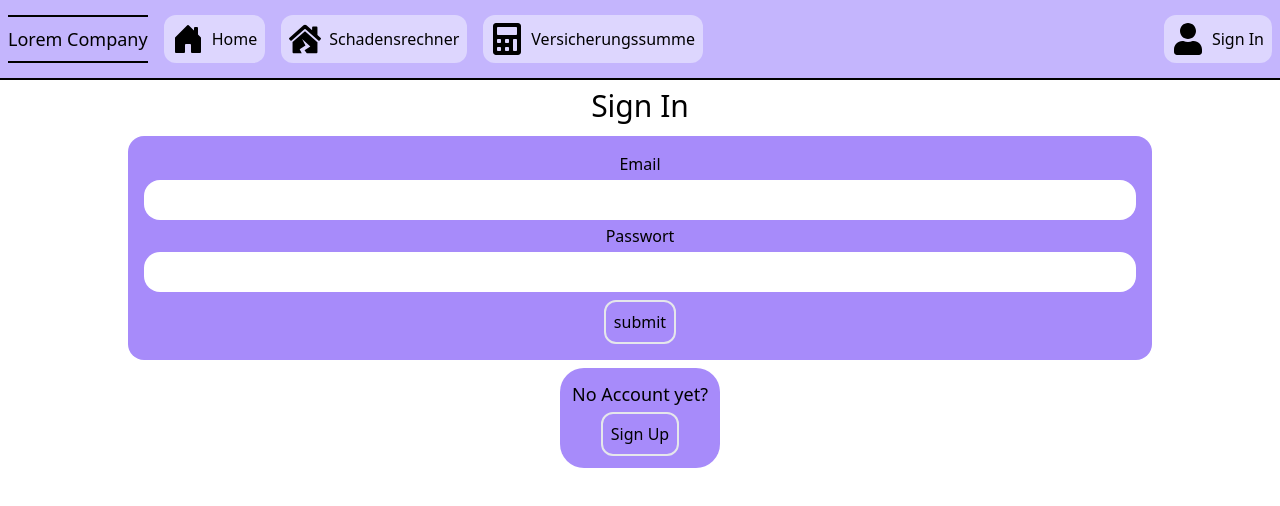
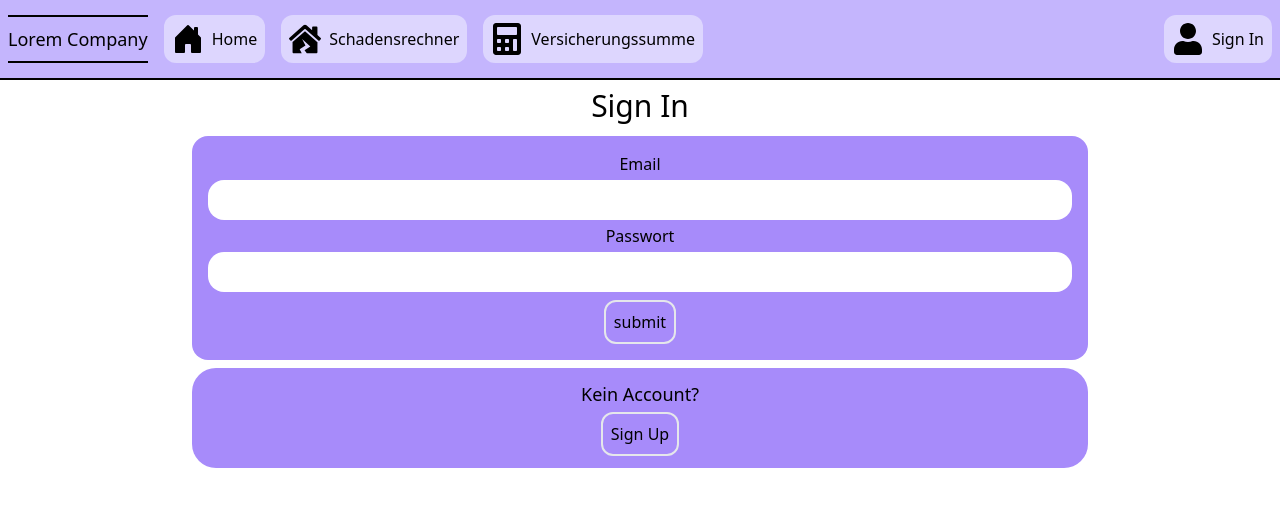
Before and after one commit to Jelenal1/Versicherungsrechner_bbw, a React (Vite) app in the folder calculator_app/: page /signin in a window 1280 px wide. Shown: the top 506 px of the page. Built offline with nearby package versions, Linux system fonts and the light colour scheme; no server answers.

Commit message:
I edited the styling

```diff
--- a/calculator_app/src/components/Login.jsx
+++ b/calculator_app/src/components/Login.jsx
@@ -5,7 +5,7 @@ import { useNavigate } from "react-router-dom";
 function Login() {
   const styles = {
     heading: `text-3xl text-center mb-3`,
-    formcontainer: `flex gap-5 max-w-5xl mx-auto bg-violet-400 rounded-2xl p-2`,
+    formcontainer: `flex gap-5 max-w-4xl mx-auto bg-violet-400 rounded-2xl p-2`,
     inputcontainer: `flex flex-col gap-1 items-center p-2 rounded-2xl w-full`,
     label: `ml-1 mb-1 text-lg`,
     inputfield: `rounded-2xl p-2 border-none focus:outline-none w-full`,
@@ -48,8 +48,8 @@ function Login() {
             />
           </form>
         </div>
-        <div className="flex flex-col mx-auto w-fit bg-violet-400 mt-2 p-3 rounded-3xl">
-          <span className="text-lg">No Account yet?</span>
+        <div className="flex flex-col mx-auto max-w-4xl text-center bg-violet-400 mt-2 p-3 rounded-3xl">
+          <span className="text-lg">Kein Account?</span>
           <button
             className="border-2 w-fit mx-auto p-2 rounded-xl mt-1"
             onClick={() => {
--- a/calculator_app/src/components/Registration.jsx
+++ b/calculator_app/src/components/Registration.jsx
@@ -4,7 +4,7 @@ import Navbar from "./Navbar";
 function Registration() {
   const styles = {
     heading: `text-3xl text-center mb-3`,
-    formcontainer: `flex gap-5 max-w-7xl mx-auto bg-violet-400 rounded-2xl p-2`,
+    formcontainer: `flex gap-5 max-w-4xl mx-auto bg-violet-400 rounded-2xl p-2`,
     inputcontainer: `flex flex-col gap-1 items-center p-2 rounded-2xl w-full`,
     label: `ml-1 mb-1 text-lg`,
     inputfield: `rounded-2xl p-2 border-none focus:outline-none w-full`,
```
